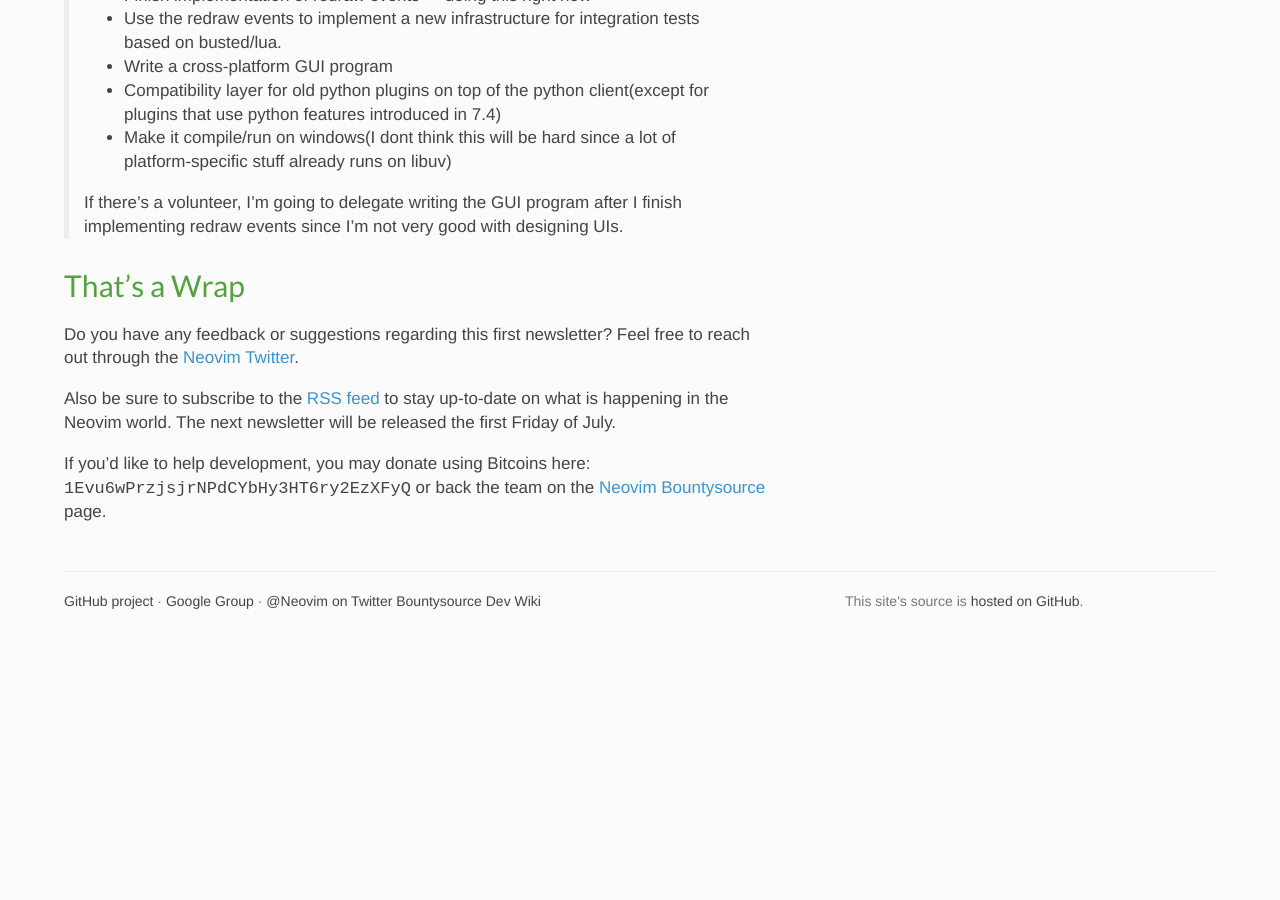
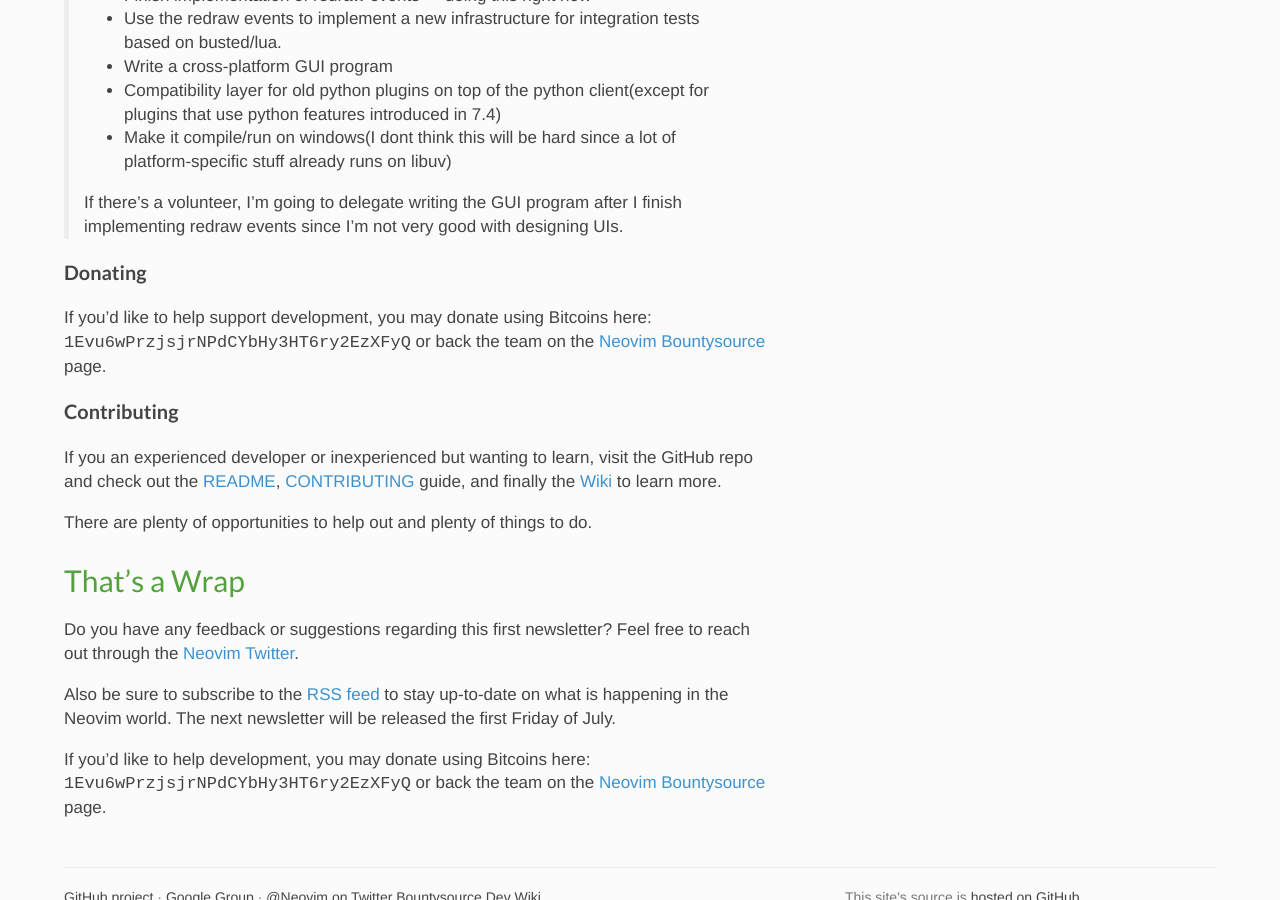
Before and after one commit to neovim/neovim.github.io, a Jekyll site: the page built from _posts/2014-06-06-june-newsletter.md, in a window 1280 px wide and 900 px high, scrolled down 3883 px. Built offline with Jekyll 4.4.1, drawn with Linux system fonts in a browser that asks for light colours; nearby versions of some CDN libraries; comment, search, counter and statistics services are not loaded; before the commit the page ends 4545 px from its top, so only the background shows below that.

Commit message:
Move section on donating, add section on contrib

```diff
--- a/_posts/2014-06-06-june-newsletter.md
+++ b/_posts/2014-06-06-june-newsletter.md
@@ -192,6 +192,20 @@
 > If there's a volunteer, I'm going to delegate writing the GUI program after I
 > finish implementing redraw events since I'm not very good with designing UIs.
 
+### Donating
+
+If you'd like to help support development, you may donate using Bitcoins here:
+`1Evu6wPrzjsjrNPdCYbHy3HT6ry2EzXFyQ` or back the team on the [Neovim
+Bountysource][neovim-bountysource] page.
+
+### Contributing
+
+If you an experienced developer or inexperienced but wanting to learn, visit the
+GitHub repo and check out the [README][github], [CONTRIBUTING][CONTRIB] guide,
+and finally the [Wiki][wiki] to learn more.
+
+There are plenty of opportunities to help out and plenty of things to do.
+
 ## That's a Wrap
 
 Do you have any feedback or suggestions regarding this first newsletter? Feel
@@ -265,3 +279,6 @@
 [travis]: https://travis-ci.org/neovim/neovim
 [travis-osx]: https://github.com/neovim/neovim/issues/766
 [int-guideline]: https://github.com/neovim/neovim/wiki/Integer-types-refactoring-guidelines
+[github]: https://github.com/neovim/neovim/blob/master/README.md
+[CONTRIB]: https://github.com/neovim/neovim/blob/master/CONTRIBUTING.md
+[wiki]: https://github.com/neovim/neovim/wiki
```
